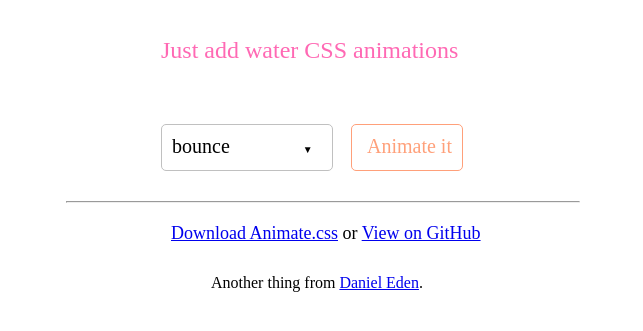
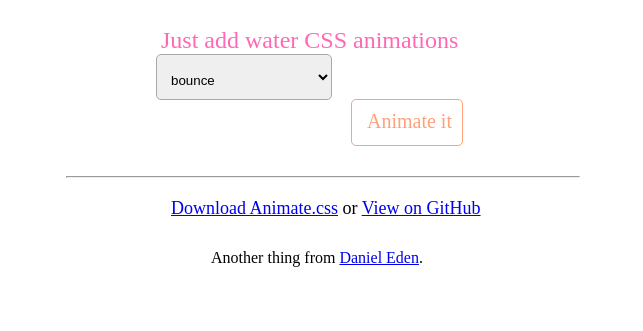
Before and after one commit to sahil505/iXassignments, a plain HTML site: page Day-1/Animate_index.html in a window 1280 px wide. Shown: the part 205-536 px from the top of the page, without its empty margins (337-980 px from the left). Drawn offline with Linux system fonts and the light colour scheme.

Commit message:
My day1 animate.css version-2

```diff
--- a/Day-1/Animate_index.html
+++ b/Day-1/Animate_index.html
@@ -7,12 +7,12 @@
 <body>
 	<div class="header">Animate.css</div>
 	<div class="Description">Just add water CSS animations</div>
-		<div class="bounce">bounce	<span>&#9660;</span></div>
-	<div class="dropdown">
-		<div class="dropdown_items">Laptop1</div>
-		<div class="dropdown_items">Laptop2</div>
-		<div class="dropdown_items">Laptop3</div>
-	</div>
+<select>
+  <option value="volvo">bounce</option>
+  <option value="saab">Saab</option>
+  <option value="opel">Opel</option>
+  <option value="audi">Audi</option>
+	</select>
 	<div class="Animate">Animate it</div>
 	<hr>
 	<div class="links"><a href = "https://raw.github.com/daneden/animate.css/master/animate.css">Download Animate.css</a> or <a href = "https://github.com/daneden/animate.css"> View on GitHub</a></div>
--- a/Day-1/Animate_style.css
+++ b/Day-1/Animate_style.css
@@ -14,34 +14,37 @@
 	color: #FF69B4;
 	font-weight: 400;
 	font-size: 1.5rem;
-	margin-top: 40px;
+	margin-top: 30px;
 	margin-left: 490px;
 }
-.bounce{
-	height: 35px;
-	width: 160px;
-	font-size: 20px;
-	margin-top: 60px;
-	margin-left: 490px;
-	padding-top: 10px;
-	padding-left: 10px;
-	border: 1px solid #C0C0C0;
-	border-radius: 5px;
-	cursor: pointer;
 
-}
 .Animate{
 	color: #FFA07A;
 	height: 35px;
 	width: 95px;
 	font-size: 20px;
-	margin-top: -47px;
+	margin-top: 10px;
 	margin-left: 680px;
 	padding-top: 10px;
 	padding-left: 15px;
 	border: 1px solid #FFA07A;
 	border-radius: 5px;
 	cursor: pointer;
+}
+select{
+	margin-left: 485px;
+	margin-bottom: -60px;
+	border: 1px solid black;
+	padding-top:17px;
+	padding-bottom: 10px;
+	padding-left: 10px;
+	padding-right: 100px;
+	border-radius: 5px;
+	border-color: darkgrey;
+	cursor:pointer;
+}
+select:hover{
+
 }
 .links{
 	font-size: 18px;
@@ -71,19 +74,6 @@ span{
 	background-color: #E6E6FA;
 	transition: 0.2s
 }
-.dropdown{
-	background-color: pink;
-    width: 200px;
-    height: 100px;
-	border:1px solid black;
-	opacity: 0;
-	position: absolute;
-	margin: 100px;
-
+.volvo{
+	opacity: 1;
 }
-.dropdown_item{
-	width: 50px;
-	visibility: visible;
-	opacity: 0;
-	height: 50px;
-}
```
Lines whose indentation alone changed are shown as unchanged.
